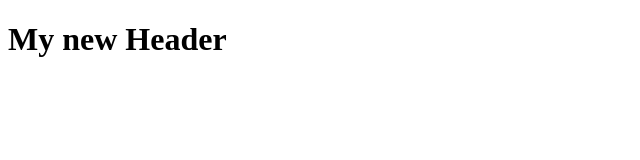
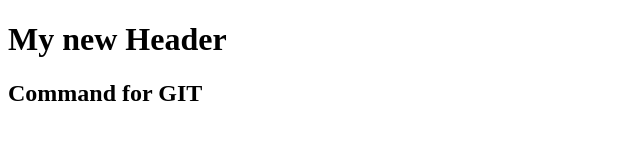
Before and after one commit to ShabalinYakov/git-commands, a plain HTML site: page index.html in a window 1280 px wide. Shown: the whole page, without its empty margins (0-640 px from the left). Drawn offline with Linux system fonts and the light colour scheme.

Commit message:
develope main-page

```diff
--- a/index.html
+++ b/index.html
@@ -10,6 +10,9 @@
     <header>
         <h1>My new Header</h1>
     </header>
+    <main>
+        <h2>Command for GIT</h2>
+    </main>
     <script src="/index.js"></script>
 </body>
 </html>
```
Also changed, not shown: 1 other file.
